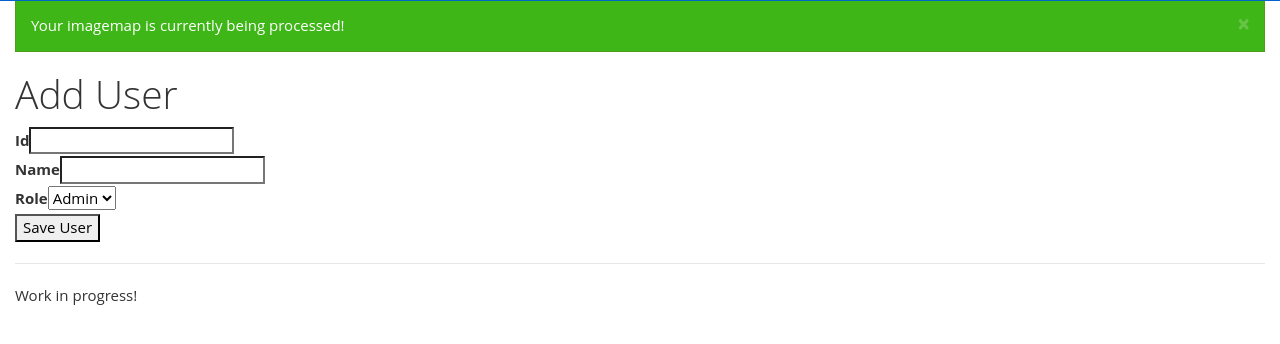
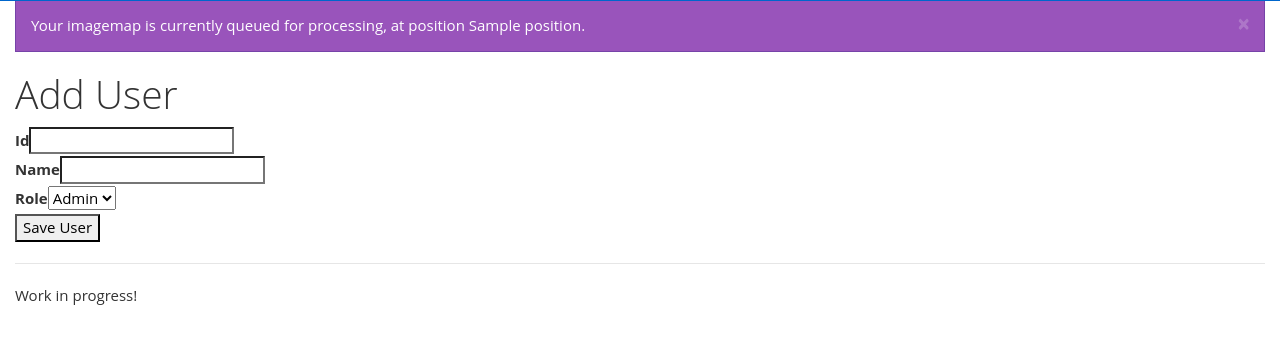
Before and after one commit to shaldengeki/eti-imagemap-webapp, a CakePHP app: the page made by app/View/Users/add.ctp in a window 1280 px wide. Shown: the part 41-385 px from the top of the page. Run offline with PHP 8.4 and a stand-in for CakePHP, Linux system fonts and the light colour scheme; the template is opened without the code that fills it: most values are stand-ins (such as "Sample title", 1, 10 or a date in 2020); form fields are guessed from the names that the template uses; some libraries are stand-ins or nearby versions.

Commit message:
fix processing constant

```diff
--- a/app/View/Elements/scrape_request_queue_banner.ctp
+++ b/app/View/Elements/scrape_request_queue_banner.ctp
@@ -1,6 +1,6 @@
 <?php
   if (isset($authScrapeRequest)) {
-    $processing = ($authScrapeRequest['ScrapeRequest']['position'] === 1 || $authScrapeRequest['ScrapeRequest']['progress'] !== 100) ? True : False;
+    $processing = ($authScrapeRequest['ScrapeRequest']['position'] === 1 || $authScrapeRequest['ScrapeRequest']['progress'] == 1) ? True : False;
     $error = $authScrapeRequest['ScrapeRequest']['progress'] < 0 ? $scrapeRequestErrors[$authScrapeRequest['ScrapeRequest']['progress']] : Null;
     $alertType = $error ? "danger" : ($processing ? "success" : "info");
 ?>
```
